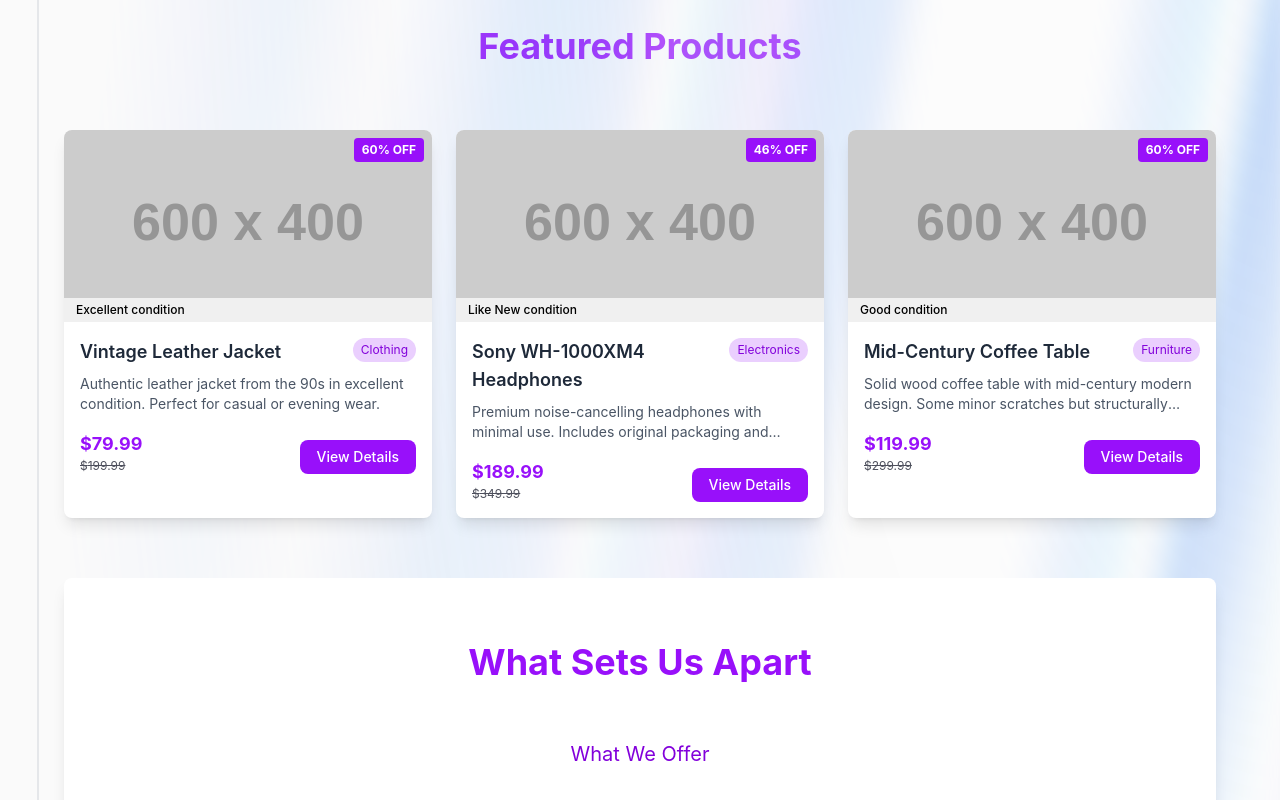
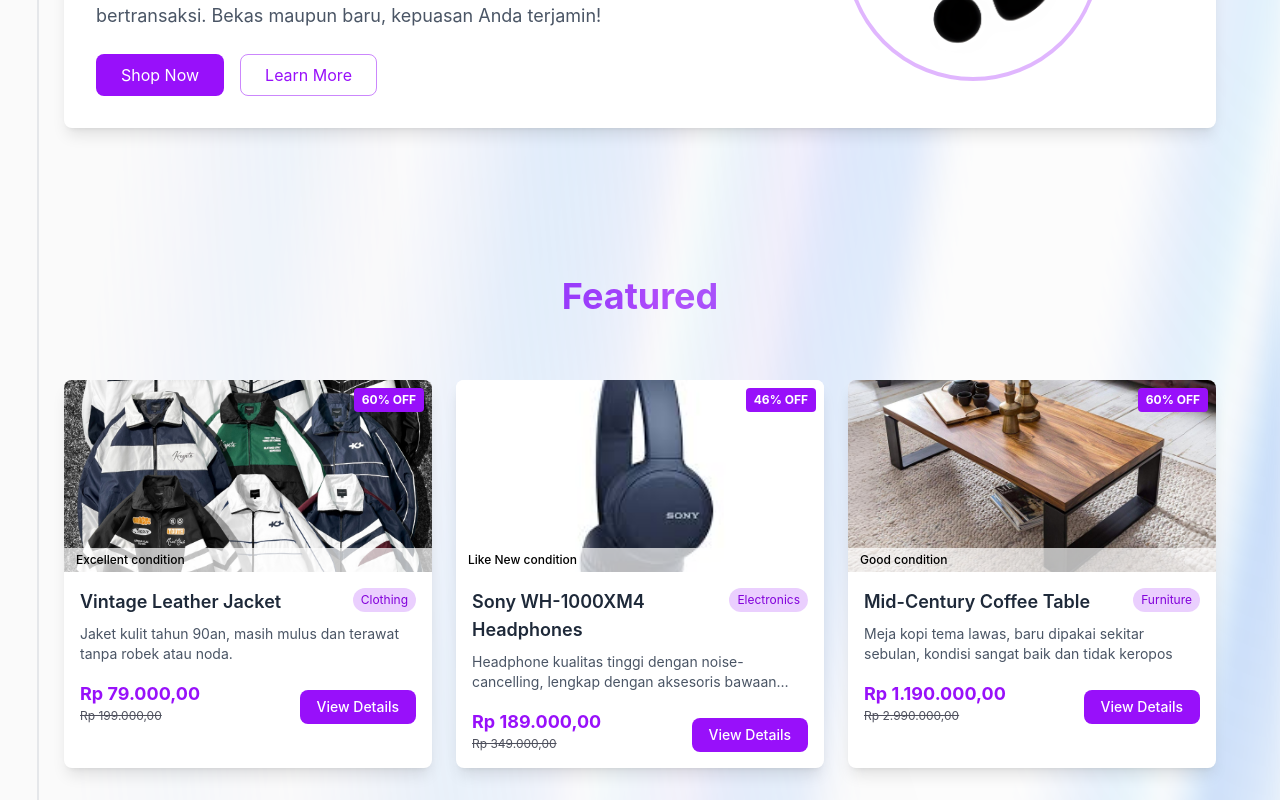
Before and after one commit to noobplatinum/LandingPageSBD, a React (Vite) app: page / in a window 1280 px wide. Shown: the part 520-1320 px from the top of the page. Built offline with nearby package versions, Linux system fonts and the light colour scheme.

Commit message:
Finishing

```diff
--- a/src/App.tsx
+++ b/src/App.tsx
@@ -13,16 +13,13 @@
 const AppContent = () => {
   const { darkMode } = useTheme();
 
-  const carouselImages = [
-    "https://images.unsplash.com/photo-1562016600-ece13e8ba570?q=80&w=1920&auto=format",
-    "https://images.unsplash.com/photo-1604176424472-53566796a243?q=80&w=1920&auto=format",
-    "https://images.unsplash.com/photo-1505731110654-99d7f7f8e39c?q=80&w=1920&auto=format"
-  ];
-
   return (
     <AuroraBackground darkMode={darkMode}>
       <div className={`flex flex-col min-h-screen w-full ${darkMode ? 'dark' : ''}`}>
         <Header />
+
+        <div className="h-[150px]"></div>
+
         <ScrollProgressTracker />
 
         <main className="flex flex-col items-center">
@@ -30,9 +27,11 @@
             <AboutMeBox />
           </div>
 
+          <div className="h-[100px]"></div>
+
           <div className="w-[90vw] max-w-7xl mt-[6vh] flex flex-col justify-center items-center gap-8">
             <h2 className={`text-4xl font-bold text-center mb-8 ${darkMode ? 'text-amber-300' : 'text-purple-600'}`}>
-              Featured Products
+              Featured
             </h2>
             <ProjectsBox />
           </div>
@@ -41,16 +40,22 @@
           <TechStack />
           <div className='h-[60px]'></div>
 
+          <div className="h-[100px]"></div>
+
           <div id="browseItems" className="w-[90vw] max-w-7xl mt-[6vh] flex flex-col justify-center items-center gap-8 scroll-mt-24">
             <h2 className={`text-4xl font-bold text-center mb-8 ${darkMode ? 'text-amber-300' : 'text-purple-600'}`}>
-              Browse All Items
+              Temukan Barang-Barang
             </h2>
             <ProductGrid />
           </div>
 
+          <div className="h-[100px]"></div>
+
           <div id="newsletter" className="w-[90vw] max-w-7xl mt-[8vh] flex flex-col justify-center items-center scroll-mt-24">
             <Newsletter />
           </div>
+
+          <div className="h-[100px]"></div>
 
           <div className="w-[90vw] max-w-7xl flex flex-col md:flex-row justify-center items-center gap-0 mt-[8vh]">
             <div className="md:w-[90%]">
--- a/src/Comps/Footer.tsx
+++ b/src/Comps/Footer.tsx
@@ -49,12 +49,12 @@
           <h2 className={`text-3xl font-bold mb-2 transition-colors duration-500 ${
             darkMode ? 'text-amber-300' : 'text-purple-600'
           }`}>
-            SecondChance
+            Bukalapak
           </h2>
           <p className={`text-lg transition-colors duration-500 ${
             darkMode ? 'text-white' : 'text-gray-700'
           }`}>
-            <i>Quality Finds, Second Life</i>
+            <i>Belanja Aman dan Terpercaya</i>
           </p>
         </div>
 
@@ -73,7 +73,7 @@
             </div>
           </div>
           <p className={`text-xs text-center mt-2 ${darkMode ? 'text-amber-200/70' : 'text-purple-500/70'}`}>
-            © 2025 SecondChance
+            © 2025 Bukalapak
           </p>
         </div>
       </div>
--- a/src/Comps/NewsLetter.tsx
+++ b/src/Comps/NewsLetter.tsx
@@ -28,11 +28,11 @@
           <h2 className={`text-3xl font-bold mb-4 ${
             darkMode ? 'text-amber-300' : 'text-purple-600'
           }`}>
-            Get Exclusive Deals
+            Penawaran Eksklusif Di Sini!
           </h2>
 
           <p className={`mb-6 ${darkMode ? 'text-gray-300' : 'text-gray-600'}`}>
-            Be the first to know about new arrivals, special promotions, and exclusive deals on second-hand treasures.
+              Temukan berbagai penawaran menarik dan produk berkualitas hanya untuk Anda.
           </p>
 
           <form onSubmit={handleSubmit} className="flex flex-col gap-4">
@@ -60,12 +60,12 @@
                     : 'bg-purple-600 text-white hover:bg-purple-700'
               }`}
             >
-              {subscribed ? 'You\'re Subscribed!' : 'Sign Up for Updates'}
+              {subscribed ? 'Terima kasih!' : 'Sign Up'}
             </button>
 
             <div className="mt-2 text-center">
               <small className={darkMode ? 'text-gray-400' : 'text-gray-500'}>
-                No spam, we promise. Unsubscribe any time.
+                Tanpa spam!
               </small>
             </div>
           </form>
@@ -75,7 +75,7 @@
           <div className="p-6 text-center">
             <div className="text-6xl mb-4">🎁</div>
             <div className="text-xl font-bold text-gray-800">
-              Subscribers get 10% off their first purchase!
+              10% off pembelian pertama Anda
             </div>
           </div>
         </div>
--- a/src/Comps/ProductGrid.tsx
+++ b/src/Comps/ProductGrid.tsx
@@ -1,5 +1,11 @@
 import React from 'react';
 import { useTheme } from '../lib/ThemeContext';
+import iphones from '../assets/iphones.png';
+import books from '../assets/books.jpg';
+import clothes from '../assets/clothes.jpeg';
+import hgoods from '../assets/hgoods.jpg';
+import sports from '../assets/sports.jpg';
+import wardrobe from '../assets/wardrobe.jpeg';
 
 const ProductGrid: React.FC = () => {
   const { darkMode } = useTheme();
@@ -8,43 +14,43 @@
     {
       id: 1,
       name: "Electronics",
-      description: "Refurbished phones, laptops, and audio equipment",
-      imageUrl: "https://placehold.co/300x200?text=Electronics",
+      description: "Barang elektronik murah berkualitas tinggi",
+      imageUrl: iphones,
       itemCount: 245
     },
     {
       id: 2,
       name: "Furniture",
-      description: "Quality second-hand home and office furniture",
-      imageUrl: "https://placehold.co/300x200?text=Furniture",
+      description: "Furnitur kokoh dan stylish untuk rumah Anda",
+      imageUrl: wardrobe,
       itemCount: 118
     },
     {
       id: 3,
       name: "Clothing",
-      description: "Vintage and pre-loved fashion for all styles",
-      imageUrl: "https://placehold.co/300x200?text=Clothing",
+      description: "Berbagai jenis pakaian untuk semua usia dan gaya",
+      imageUrl: clothes,
       itemCount: 320
     },
     {
       id: 4,
       name: "Books",
-      description: "Used books in excellent condition for all readers",
-      imageUrl: "https://placehold.co/300x200?text=Books",
+      description: "Bahan bacaan bermutu dari berbagai genre",
+      imageUrl: books,
       itemCount: 475
     },
     {
       id: 5,
       name: "Home Goods",
-      description: "Kitchen appliances, decor, and household items",
-      imageUrl: "https://placehold.co/300x200?text=Home+Goods",
+      description: "Dari peralatan dapur, perabotan rumah hingga dekorasi",
+      imageUrl: hgoods,
       itemCount: 185
     },
     {
       id: 6,
       name: "Sports & Outdoors",
-      description: "Pre-owned sports equipment and outdoor gear",
-      imageUrl: "https://placehold.co/300x200?text=Sports",
+      description: "Alat olahraga dan kesehatan jasmani",
+      imageUrl: sports,
       itemCount: 92
     }
   ];
@@ -100,15 +106,22 @@
 
       <div className="mt-12 text-center">
         <h3 className={`text-2xl font-bold mb-4 ${darkMode ? 'text-amber-300' : 'text-purple-600'}`}>
-          Ready to explore our full collection?
+          Siap Untuk Berbelanja?
         </h3>
-        <button className={`mt-2 px-8 py-3 rounded-lg text-lg transition ${
-          darkMode
-            ? 'bg-amber-400 text-black hover:bg-amber-500'
-            : 'bg-purple-600 text-white hover:bg-purple-700'
-        }`}>
-          Browse All Categories
-        </button>
+
+        <div className="h-[40px]"></div>
+        <a
+          href="https://www.bukalapak.com"
+          target="_blank"
+          rel="noopener noreferrer"
+          className={`mt-2 px-8 py-3 rounded-lg text-lg transition ${
+            darkMode
+              ? 'bg-amber-400 text-white hover:bg-amber-500'
+              : 'bg-purple-600 text-white hover:bg-purple-700'
+          }`}
+        >
+          Mulai di Bukalapak!
+        </a>
       </div>
     </div>
   );
--- a/src/Comps/ProjectBox.tsx
+++ b/src/Comps/ProjectBox.tsx
@@ -1,5 +1,8 @@
 import React, { useEffect, useState, useRef } from 'react';
 import { useTheme } from '../lib/ThemeContext';
+import vjacket from '../assets/vjacket.jpg';
+import headphones from '../assets/headphones.jpg';
+import ctable from '../assets/ctable.jpg';
 
 // Product type definition for featured products
 interface FeaturedProduct {
@@ -13,6 +16,14 @@
   condition: string;
   imageUrl: string;
 }
+
+// Tambahkan fungsi utilitas untuk memformat angka ke Rupiah
+const formatToRupiah = (value: number): string => {
+  return new Intl.NumberFormat('id-ID', {
+    style: 'currency',
+    currency: 'IDR',
+  }).format(value);
+};
 
 const ProjectsBox = () => {
   const { darkMode } = useTheme();
@@ -47,34 +58,34 @@
       id: 1,
       name: "Vintage Leather Jacket",
       category: "Clothing",
-      description: "Authentic leather jacket from the 90s in excellent condition. Perfect for casual or evening wear.",
-      price: 79.99,
-      originalPrice: 199.99,
+      description: "Jaket kulit tahun 90an, masih mulus dan terawat tanpa robek atau noda.",
+      price: 79000,
+      originalPrice: 199000,
       discount: 60,
       condition: "Excellent",
-      imageUrl: "https://placehold.co/600x400?text=Vintage+Jacket"
+      imageUrl: vjacket
     },
     {
       id: 2,
       name: "Sony WH-1000XM4 Headphones",
       category: "Electronics",
-      description: "Premium noise-cancelling headphones with minimal use. Includes original packaging and accessories.",
-      price: 189.99,
-      originalPrice: 349.99,
+      description: "Headphone kualitas tinggi dengan noise-cancelling, lengkap dengan aksesoris bawaan pabrik.",
+      price: 189000,
+      originalPrice: 349000,
       discount: 46,
       condition: "Like New",
-      imageUrl: "https://placehold.co/600x400?text=Sony+Headphones"
+      imageUrl: headphones
     },
     {
       id: 3,
       name: "Mid-Century Coffee Table",
       category: "Furniture",
-      description: "Solid wood coffee table with mid-century modern design. Some minor scratches but structurally perfect.",
-      price: 119.99,
-      originalPrice: 299.99,
+      description: "Meja kopi tema lawas, baru dipakai sekitar sebulan, kondisi sangat baik dan tidak keropos",
+      price: 1190000,
+      originalPrice: 2990000,
       discount: 60,
       condition: "Good",
-      imageUrl: "https://placehold.co/600x400?text=Coffee+Table"
+      imageUrl: ctable
     }
   ];
 
@@ -133,10 +144,10 @@
               <div className="flex items-end justify-between">
                 <div>
                   <p className={`text-lg font-bold ${darkMode ? 'text-amber-300' : 'text-purple-600'}`}>
-                    ${product.price.toFixed(2)}
+                    {formatToRupiah(product.price)}
                   </p>
                   <p className="text-xs line-through opacity-70">
-                    ${product.originalPrice.toFixed(2)}
+                    {formatToRupiah(product.originalPrice)}
                   </p>
                 </div>
 
--- a/src/Comps/TechBox.tsx
+++ b/src/Comps/TechBox.tsx
@@ -17,7 +17,7 @@
 const TechStack: React.FC = () => {
   const { darkMode } = useTheme();
   const [selectedService, setSelectedService] = useState<string | null>(null);
-  const [displayTitle, setDisplayTitle] = useState<string>("What We Offer");
+  const [displayTitle, setDisplayTitle] = useState<string>("Klik Tombol-Tombol Ini!");
   const [isAnimating, setIsAnimating] = useState(false);
   const [isVisible, setIsVisible] = useState(false);
   const boxRef = useRef<HTMLDivElement>(null);
@@ -72,42 +72,42 @@
     {
       name: 'Free Delivery',
       icon: <FaTruck size={42} />,
-      description: 'Free local delivery on orders over $50'
+      description: 'Gratis ongkir untuk pembelian di atas Rp 100.000'
     },
     {
       name: 'Eco-Friendly',
       icon: <FaRecycle size={42} />,
-      description: 'Supporting sustainable shopping practices'
+      description: 'Mendukung kesehatan lingkungan dan ekosistem'
     },
     {
       name: 'Quality Verified',
       icon: <FaCertificate size={42} />,
-      description: 'All items inspected and tested before listing'
+      description: 'Aman dari produk palsu dan penipuan'
     },
     {
       name: 'Seller Ratings',
       icon: <FaHandshake size={42} />,
-      description: 'Trusted seller community with reviews'
+      description: 'Seller terpercaya dengan rating tinggi'
     },
     {
       name: 'Buyer Protection',
       icon: <FaShieldAlt size={42} />,
-      description: '30-day return policy on eligible items'
+      description: 'Kebijakan pengembalian barang terjamin'
     },
     {
       name: 'Great Deals',
       icon: <FaTag size={42} />,
-      description: 'Save up to 70% compared to retail prices'
+      description: 'Harga banting dibanding toko lain'
     },
     {
       name: 'Repair Service',
       icon: <FaTools size={42} />,
-      description: 'Optional repair services for select items'
+      description: 'Perbaikan barang dengan garansi'
     },
     {
       name: 'Trade-In Options',
       icon: <FaExchangeAlt size={42} />,
-      description: 'Trade your items for store credit'
+      description: 'Fasilitas tukar tambah untuk barang elektronik'
     }
   ];
 
@@ -177,7 +177,7 @@
     >
       <div className="flex flex-col items-center justify-center">
         <h2 className={`text-4xl font-bold text-center mb-8 ${darkMode ? 'text-amber-300' : 'text-purple-600'}`}>
-          What Sets Us Apart
+          Keunggulan Kami
         </h2>
 
         <div className="relative h-20 mb-6 flex items-center justify-center overflow-hidden w-full">
```
Also changed, not shown: src/assets/wardrobe.jpeg (added).
